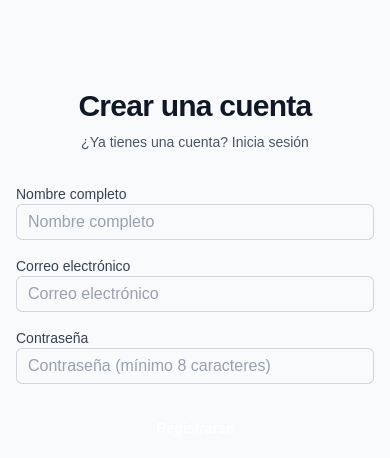
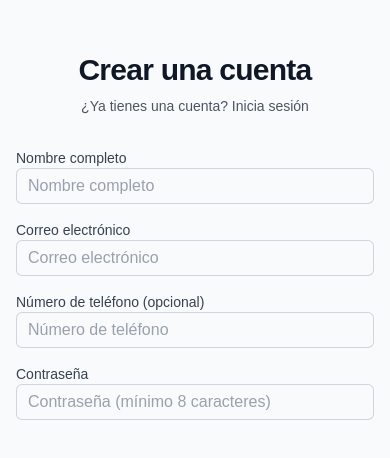
Before and after one commit to Alanmad06/calendario-citas-app, a Next.js app: page /register in a window 390 px wide. Shown: the part 166-624 px from the top of the page. Built offline with nearby package versions, Linux system fonts and the light colour scheme.

Commit message:
Update db schema to add phone number and remove auth/nextjs

```diff
--- a/app/api/auth/register/route.ts
+++ b/app/api/auth/register/route.ts
@@ -10,6 +10,7 @@ const userSchema = z.object({
   name: z.string().min(2, 'El nombre debe tener al menos 2 caracteres'),
   email: z.string().email('Correo electrónico inválido'),
   password: z.string().min(8, 'La contraseña debe tener al menos 8 caracteres'),
+  phoneNumber: z.string().optional(),
 });
 
 export async function POST(req: Request) {
@@ -18,7 +19,7 @@ export async function POST(req: Request) {
 
     // Validate request body
     const validatedData = userSchema.parse(body);
-    const { name, email, password } = validatedData;
+    const { name, email, password, phoneNumber } = validatedData;
 
     // Check if user already exists
     const existingUser = await prisma.user.findUnique({
@@ -41,6 +42,7 @@ export async function POST(req: Request) {
         name,
         email,
         password: hashedPassword,
+        phoneNumber,
       },
     });
 
--- a/app/register/page.tsx
+++ b/app/register/page.tsx
@@ -10,6 +10,7 @@ const registerSchema = z.object({
   name: z.string().min(2, 'El nombre debe tener al menos 2 caracteres'),
   email: z.string().email('Correo electrónico inválido'),
   password: z.string().min(8, 'La contraseña debe tener al menos 8 caracteres'),
+  phoneNumber: z.string().optional(),
 });
 
 type RegisterFormData = z.infer<typeof registerSchema>;
@@ -20,6 +21,7 @@ export default function RegisterPage() {
     name: '',
     email: '',
     password: '',
+    phoneNumber: '',
   });
   const [errors, setErrors] = useState<Partial<Record<keyof RegisterFormData, string>>>({});
   const [isLoading, setIsLoading] = useState(false);
@@ -141,6 +143,25 @@ export default function RegisterPage() {
             </div>
 
             <div>
+              <label htmlFor="phoneNumber" className="block text-sm font-medium text-gray-700">
+                Número de teléfono (opcional)
+              </label>
+              <input
+                id="phoneNumber"
+                name="phoneNumber"
+                type="tel"
+                autoComplete="tel"
+                value={formData.phoneNumber}
+                onChange={handleChange}
+                className="relative block w-full rounded-md border-0 py-1.5 px-3 text-gray-900 ring-1 ring-inset ring-gray-300 placeholder:text-gray-400 focus:z-10 focus:ring-2 focus:ring-inset focus:ring-primary sm:text-sm sm:leading-6"
+                placeholder="Número de teléfono"
+              />
+              {errors.phoneNumber && (
+                <p className="mt-1 text-sm text-red-600">{errors.phoneNumber}</p>
+              )}
+            </div>
+
+            <div>
               <label htmlFor="password" className="block text-sm font-medium text-gray-700">
                 Contraseña
               </label>
--- a/package.json
+++ b/package.json
@@ -9,8 +9,6 @@
     "lint": "next lint"
   },
   "dependencies": {
-    "@auth/core": "^0.38.0",
-    "@auth/nextjs": "^0.0.0-380f8d56",
     "@hookform/resolvers": "^4.1.3",
     "@neondatabase/serverless": "^0.10.4",
     "@next-auth/prisma-adapter": "^1.0.7",
```
Also changed, not shown: 2 other files (tests, documents, lock files or other folders).
